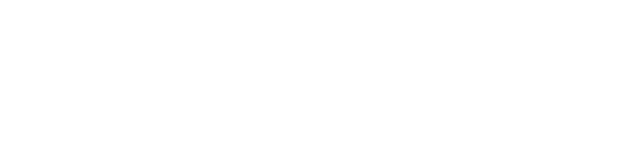
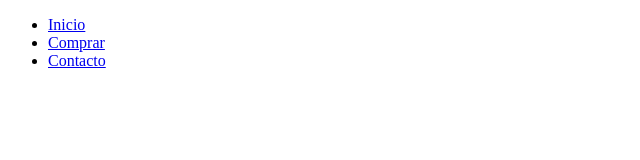
Before and after one commit to juanlopezyg/trabajofip, a plain HTML site: page index.html in a window 1280 px wide. Shown: the whole page, without its empty margins (0-640 px from the left). Drawn offline with Linux system fonts and the light colour scheme.

Commit message:
se agregó el <nav> en el body

```diff
--- a/index.html
+++ b/index.html
@@ -6,6 +6,14 @@
     <title>Document</title>
 </head>
 <body>
+    <nav class="menu">
+        <ul>
+          <li><a href="#">Inicio</a></li>
+          <li><a href="#">Comprar</a></li>
+          <li><a href="#">Contacto</a></li>
+        </ul>
+      </nav>
+
      <h1> </h1>
 </body>
 </html>
```
